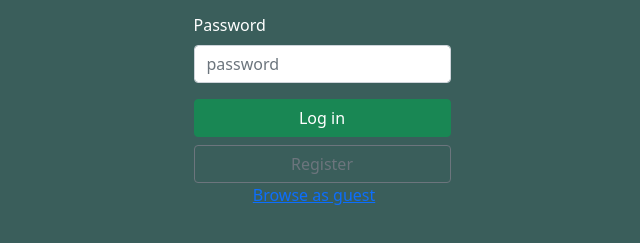
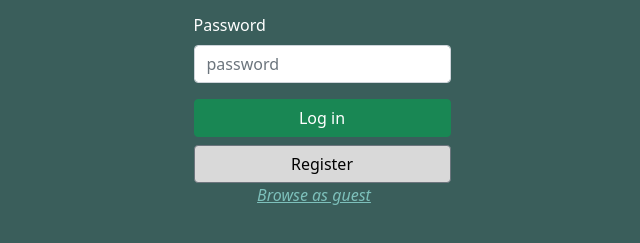
Before and after one commit to OleMartinKeis/OMK-Semester-project-2, a website with bundled scripts: page index.html in a window 1280 px wide. Shown: the part 423-666 px from the top of the page, without its empty margins (326-966 px from the left). Built offline with nearby package versions, Linux system fonts and the light colour scheme.

Commit message:
minor tweaks to main index.html

```diff
--- a/index.html
+++ b/index.html
@@ -27,14 +27,14 @@
                         </div>
                         <div class="d-grid gap-2">
                             <button class="btn btn-success">Log in</button>
-                            <a href="profile/register/index.html" class="btn btn-outline-secondary">Register</a>
+                            <a href="profile/register/index.html" class="btn btn-secondary">Register</a>
                         </div>
                     </form>
                 </div>
             </div>
         </div>
         <div class="browse-as-guest d-flex justify-content-center">
-            <a href="/listing/index.html">Browse as guest</a>
+            <a class="a-guest" href="/listing/index.html">Browse as guest</a>
         </div>
     </main>
     <script src="/src/js/index.mjs" type="module"></script>
```
